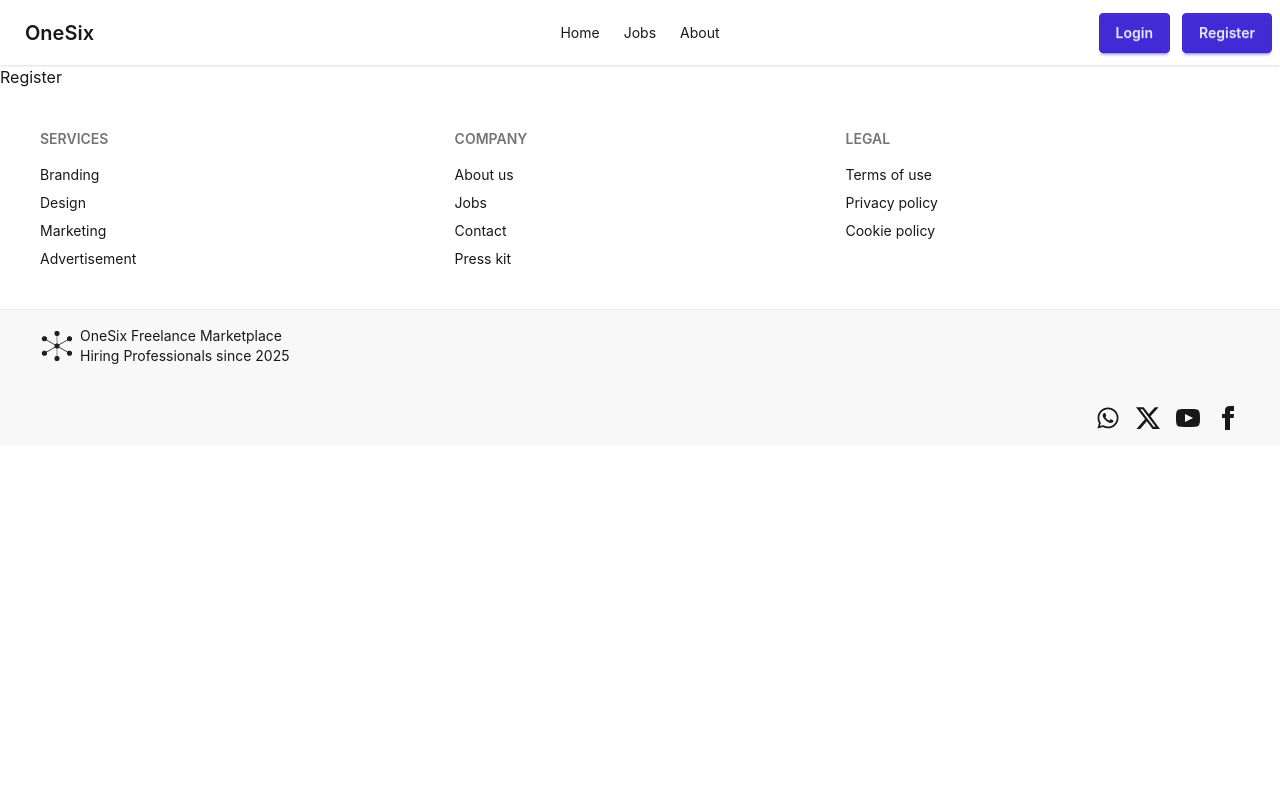
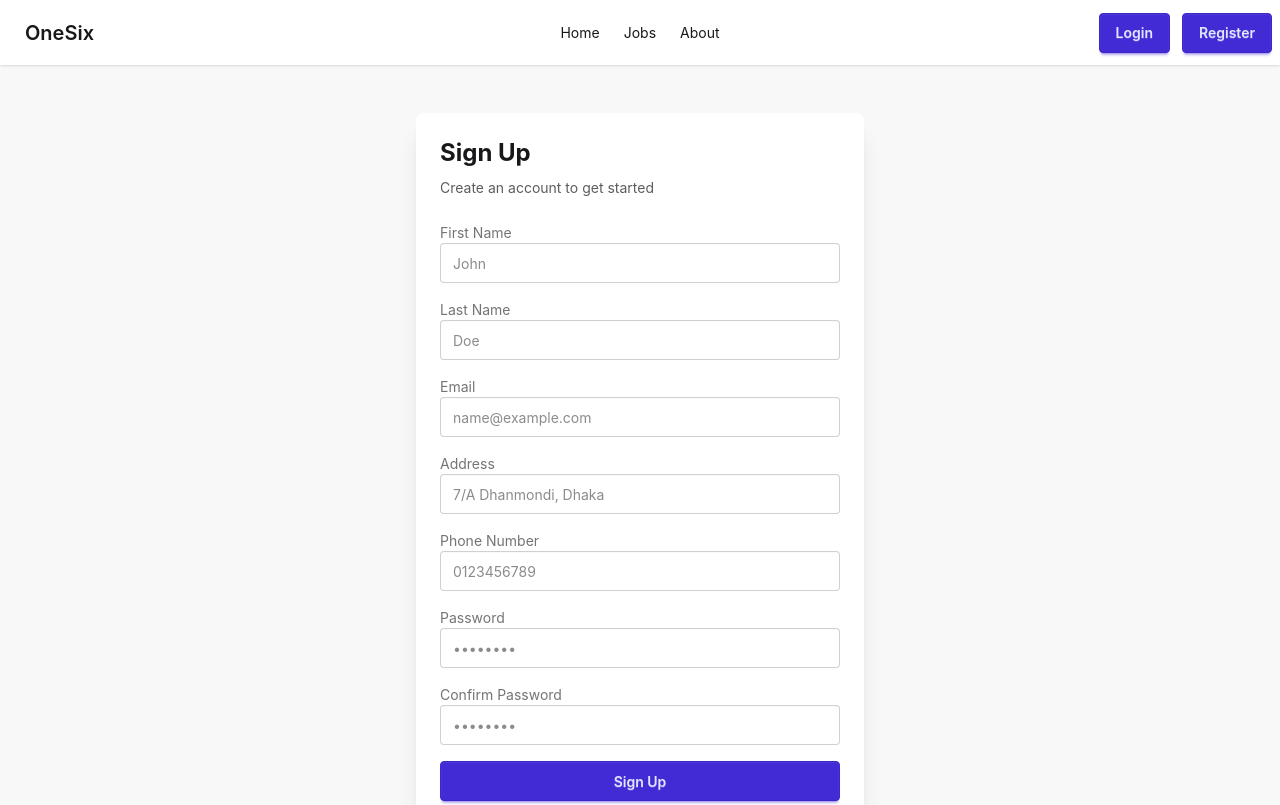
Before and after one commit to mmahmudul7/oneSix-Freelance-Platform-Client, a React (Vite) app: page /register in a window 1280 px wide. Shown: the top 805 px of the page. Built offline with nearby package versions, Linux system fonts and the light colour scheme.

Commit message:
Sign Up form Added

```diff
--- a/src/components/ErrorAlert.jsx
+++ b/src/components/ErrorAlert.jsx
@@ -1,6 +1,6 @@
 const ErrorAlert = ({error}) => {
   return (
-    <div role="alert" className="alert alert-error m-7">
+    <div role="alert" className="alert alert-error">
       <svg
         xmlns="http://www.w3.org/2000/svg"
         className="h-6 w-6 shrink-0 stroke-current"
--- a/src/components/Shop/FilterSection.jsx
+++ b/src/components/Shop/FilterSection.jsx
@@ -10,7 +10,7 @@ const FilterSection = ({
   handleSorting,
 }) => {
   return (
-    <div className="my-8 grid grid-cols-1 md:grid-cols-2 lg:grid-cols-4 gap-6">
+    <div className="my-4 grid grid-cols-1 md:grid-cols-2 lg:grid-cols-4 gap-6">
       {/* Price Range */}
       <div className="bg-base-100 p-4 rounded-lg shadow border border-base-300">
         <label className="block text-sm font-medium text-base-content mb-2">
@@ -43,10 +43,10 @@ const FilterSection = ({
           />
         </div>
 
-        <div className="flex justify-between text-xs text-gray-500 mt-2">
+        {/* <div className="flex justify-between text-xs text-gray-500 mt-2">
           <span>Min: $1</span>
           <span>Max: ${priceRange[1]}</span>
-        </div>
+        </div> */}
       </div>
 
       {/* Category Filter */}
--- a/src/context/AuthContext.jsx
+++ b/src/context/AuthContext.jsx
@@ -4,11 +4,9 @@ import useAuth from "../hooks/useAuth";
 const AuthContext = createContext(); // Global Variable
 
 export const AuthProvider = ({children}) => {
-  // const {user, loginUser} = useAuth();
   const allContext = useAuth();
 
   return (
-    // <AuthContext.Provider value={{user, loginUser}}>
     <AuthContext.Provider value={allContext}>{children}</AuthContext.Provider>
   );
 };
--- a/src/hooks/useAuth.js
+++ b/src/hooks/useAuth.js
@@ -2,12 +2,14 @@ import {useEffect, useState} from "react";
 import apiClient from "../services/api-client";
 
 const useAuth = () => {
+  const [user, setUser] = useState(null);
+  const [errorMsg, setErrorMsg] = useState("");
+
   const getToken = () => {
     const token = localStorage.getItem("authTokens");
     return token ? JSON.parse(token) : null;
   };
 
-  const [user, setUser] = useState(null);
   const [authTokens, setAuthTokens] = useState(getToken());
 
   useEffect(() => {
@@ -28,16 +30,41 @@ const useAuth = () => {
 
   // Login User
   const loginUser = async (userData) => {
+    setErrorMsg("");
     try {
       const response = await apiClient.post("/auth/jwt/create/", userData);
       setAuthTokens(response.data);
       localStorage.setItem("authTokens", JSON.stringify(response.data));
+
+      // After login set user
+      await fetchUserProfile();
     } catch (error) {
-      console.log("Login Error", error.data?.response);
+      setErrorMsg(error.response.data?.detail);
     }
   };
 
-  return {user, loginUser};
+  // Register User
+  const registerUser = async (userData) => {
+    setErrorMsg("");
+    try {
+      await apiClient.post("/auth/users/", userData);
+    } catch (error) {
+      if (error.response && error.response.data) {
+        const errorMessage = Object.values(error.response.data)
+          .flat()
+          .join("\n");
+        setErrorMsg(errorMessage);
+        return {success: false, message: errorMessage};
+      }
+      setErrorMsg("Registration failed. Please try again.");
+      return {
+        success: false,
+        message: "Registration failed. Please try again.",
+      };
+    }
+  };
+
+  return {user, errorMsg, loginUser, registerUser};
 };
 
 export default useAuth;
--- a/src/layouts/Navbar.jsx
+++ b/src/layouts/Navbar.jsx
@@ -3,7 +3,7 @@ import useAuthContext from "../hooks/useAuthContext";
 
 const Navbar = () => {
   const {user} = useAuthContext();
-
+  console.log("From Navbar", user);
   return (
     <div className="navbar bg-base-50 shadow-sm">
       <div className="navbar-start">
--- /dev/null
+++ b/src/pages/Dashboard.jsx
@@ -0,0 +1,5 @@
+const Dashboard = () => {
+  return <div>Welcome to Deshboard</div>;
+};
+
+export default Dashboard;
--- a/src/pages/Login.jsx
+++ b/src/pages/Login.jsx
@@ -1,6 +1,8 @@
 import {useForm} from "react-hook-form";
-import {Link} from "react-router";
+import {Link, useNavigate} from "react-router";
 import useAuthContext from "../hooks/useAuthContext";
+import ErrorAlert from "../components/ErrorAlert";
+import {useState} from "react";
 
 const Login = () => {
   const {
@@ -9,16 +11,28 @@ const Login = () => {
     formState: {errors},
   } = useForm();
 
-  const {user, loginUser} = useAuthContext();
+  const navigate = useNavigate();
+
+  const {errorMsg, loginUser} = useAuthContext();
+  const [loading, setLoading] = useState(false);
 
   const onSubmit = async (data) => {
-    await loginUser(data);
+    setLoading(true);
+    try {
+      await loginUser(data);
+      navigate("/dashboard");
+    } catch (error) {
+      console.log("Login Failed", error);
+    } finally {
+      setLoading(false);
+    }
   };
 
   return (
     <div className="flex min-h-screen items-center justify-center px-4 py-12 bg-base-200">
       <div className="card w-full max-w-md bg-base-100 shadow-xl">
         <div className="card-body">
+          {errorMsg && <ErrorAlert error={errorMsg} />}
           <h2 className="card-title text-2xl font-bold">Sign in</h2>
           <p className="text-base-content/70">
             Enter your email and password to access your account
@@ -69,8 +83,12 @@ const Login = () => {
               )}
             </div>
 
-            <button type="submit" className="btn btn-primary w-full">
-              Login
+            <button
+              type="submit"
+              className="btn btn-primary w-full"
+              disabled={loading}
+            >
+              {loading ? "Loggin In ..." : "Login"}
             </button>
           </form>
 
--- a/src/pages/Register.jsx
+++ b/src/pages/Register.jsx
@@ -1,5 +1,189 @@
+import {useForm} from "react-hook-form";
+import {Link} from "react-router";
+import useAuthContext from "../hooks/useAuthContext";
+import ErrorAlert from "../components/ErrorAlert";
+
 const Register = () => {
-  return <div>Register</div>;
+  const {registerUser, errorMsg} = useAuthContext();
+
+  const {
+    register,
+    handleSubmit,
+    watch,
+    formState: {errors},
+  } = useForm();
+
+  const onSubmit = async (data) => {
+    delete data.confirm_password;
+
+    try {
+      await registerUser(data);
+    } catch (error) {
+      console.log("Registration failed", error);
+    }
+  };
+
+  return (
+    <div className="flex min-h-screen items-center justify-center px-4 py-12 bg-base-200">
+      <div className="card w-full max-w-md bg-base-100 shadow-xl">
+        <div className="card-body">
+          {errorMsg && <ErrorAlert error={errorMsg} />}
+
+          <h2 className="card-title text-2xl font-bold">Sign Up</h2>
+          <p className="text-base-content/70">
+            Create an account to get started
+          </p>
+
+          <form className="space-y-4 mt-4" onSubmit={handleSubmit(onSubmit)}>
+            <div className="form-control">
+              <label className="label" htmlFor="first_name">
+                <span className="label-text">First Name</span>
+              </label>
+              <input
+                id="first_name"
+                type="text"
+                placeholder="John"
+                className="input input-bordered w-full"
+                {...register("first_name", {
+                  required: "Fast Name is required",
+                })}
+              />
+              {errors.first_name && (
+                <span className="label-text-alt text-error">
+                  {errors.first_name.message}
+                </span>
+              )}
+            </div>
+
+            <div className="form-control">
+              <label className="label" htmlFor="last_name">
+                <span className="label-text">Last Name</span>
+              </label>
+              <input
+                id="last_name"
+                type="text"
+                placeholder="Doe"
+                className="input input-bordered w-full"
+                {...register("last_name", {
+                  required: "Last Name is required",
+                })}
+              />
+              {errors.last_name && (
+                <span className="label-text-alt text-error">
+                  {errors.last_name.message}
+                </span>
+              )}
+            </div>
+
+            <div className="form-control">
+              <label className="label" htmlFor="email">
+                <span className="label-text">Email</span>
+              </label>
+              <input
+                id="email"
+                type="email"
+                placeholder="name@example.com"
+                className="input input-bordered w-full"
+                {...register("email", {
+                  required: "Email is required",
+                })}
+              />
+              {errors.email && (
+                <span className="label-text-alt text-error">
+                  {errors.email.message}
+                </span>
+              )}
+            </div>
+
+            <div className="form-control">
+              <label className="label" htmlFor="address">
+                <span className="label-text">Address</span>
+              </label>
+              <input
+                id="address"
+                type="text"
+                placeholder="7/A Dhanmondi, Dhaka"
+                className="input input-bordered w-full"
+                {...register("address")}
+              />
+            </div>
+
+            <div className="form-control">
+              <label className="label" htmlFor="phone_number">
+                <span className="label-text">Phone Number</span>
+              </label>
+              <input
+                id="phone_number"
+                type="text"
+                placeholder="0123456789"
+                className="input input-bordered w-full"
+                {...register("phone_number")}
+              />
+            </div>
+
+            <div className="form-control">
+              <label className="label" htmlFor="password">
+                <span className="label-text">Password</span>
+              </label>
+              <input
+                id="password"
+                type="password"
+                placeholder="••••••••"
+                className="input input-bordered w-full"
+                {...register("password", {
+                  required: "Password is required",
+                  minLength: {
+                    value: 8,
+                    message: "Password must be at least 8 characters ",
+                  },
+                })}
+              />
+              {errors.password && (
+                <span className="label-text-alt text-error">
+                  {errors.password.message}
+                </span>
+              )}
+            </div>
+
+            <div className="form-control">
+              <label className="label" htmlFor="confirmPassword">
+                <span className="label-text">Confirm Password</span>
+              </label>
+              <input
+                id="confirmPassword"
+                type="password"
+                placeholder="••••••••"
+                className="input input-bordered w-full"
+                {...register("confirm_password", {
+                  required: "Confirm Password is required",
+                  validate: (value) =>
+                    value == watch("password") || "Password do not match",
+                })}
+              />
+              {errors.confirm_password && (
+                <span className="label-text-alt text-error">
+                  {errors.confirm_password.message}
+                </span>
+              )}
+            </div>
+
+            <button type="submit" className="btn btn-primary w-full">
+              Sign Up
+            </button>
+          </form>
+
+          <div className="text-center mt-4">
+            <p className="text-base-content/70">
+              Already have an account?{" "}
+              <Link to="/login" className="link link-primary">
+                Sign in
+              </Link>
+            </p>
+          </div>
+        </div>
+      </div>
+    </div>
+  );
 };
 
 export default Register;
```
Also changed, not shown: src/components/PrivateRoute.jsx (added, +11 -0 lines), src/routes/AppRoutes.jsx (+10 -0 lines).
